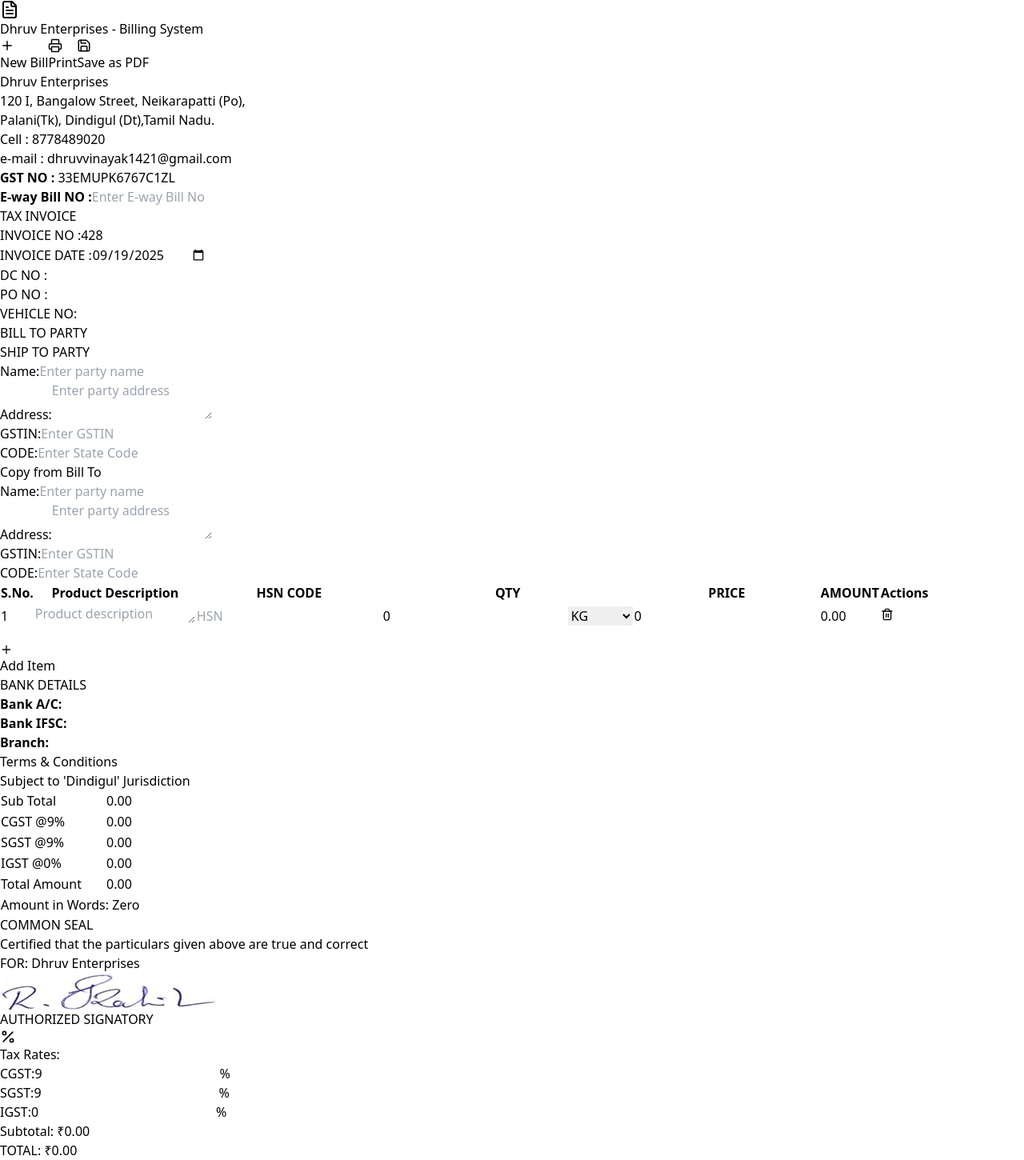
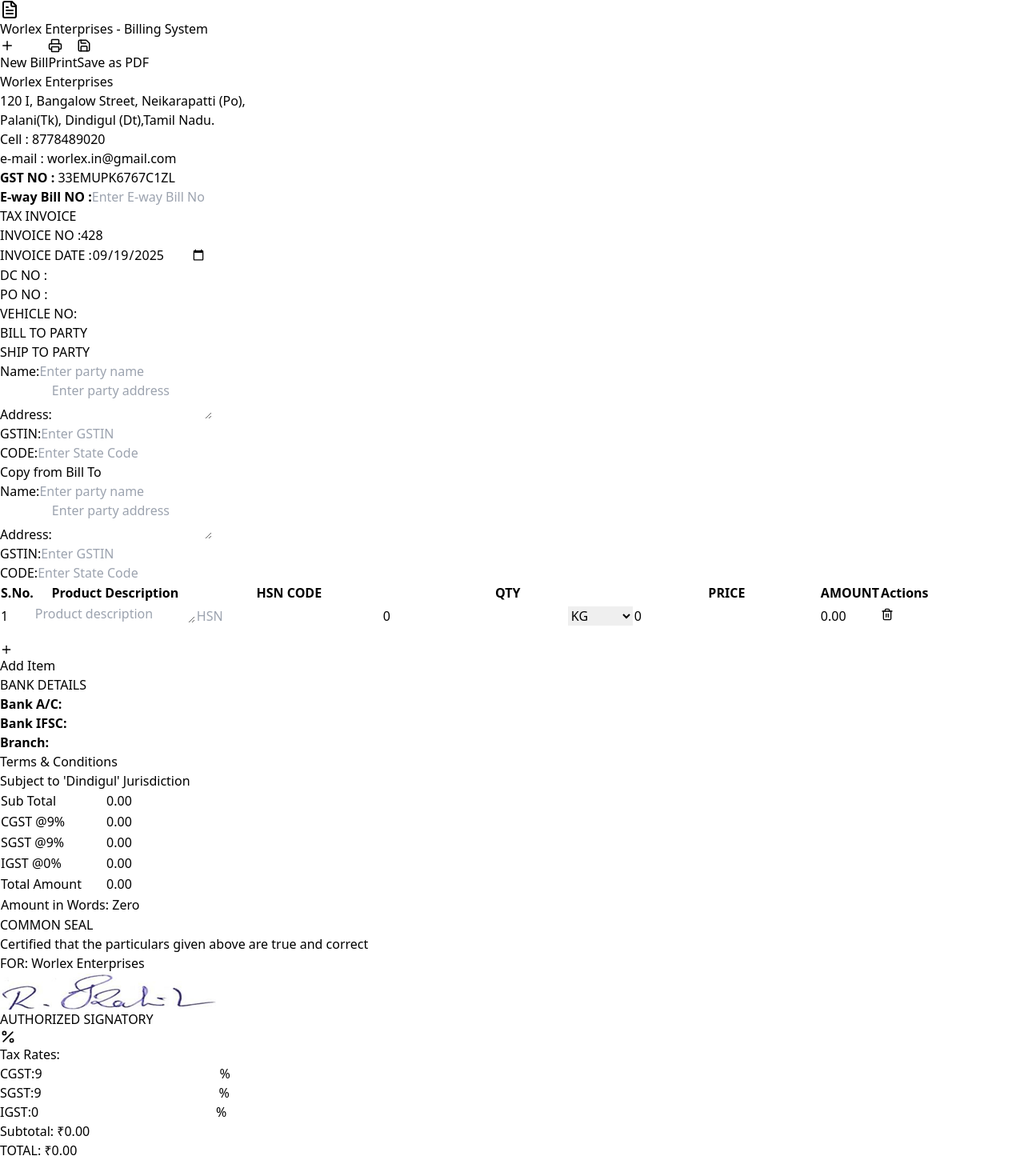
Before and after one commit to nkprannesh12/dhruv_enterprises, a React (Vite) app: page / in a window 1280 px wide. Shown: the whole page at 80% size. Built offline with nearby package versions, Linux system fonts and the light colour scheme; the HTML template or start-up script is replaced by a standard one.

Commit message:
Changed the company name

```diff
--- a/src/components/BillingApp.jsx
+++ b/src/components/BillingApp.jsx
@@ -141,7 +141,7 @@
                     {/* Header Controls */}
                     <div className="bg-blue-600 text-white p-4 print:hidden">
                         <div className="flex flex-col sm:flex-row sm:justify-between sm:items-center gap-4">
-                            <h1 className="text-xl font-bold flex items-center gap-2 self-center"><FileText size={24} /> Dhruv Enterprises - Billing System</h1>
+                            <h1 className="text-xl font-bold flex items-center gap-2 self-center"><FileText size={24} /> Worlex Enterprises - Billing System</h1>
                             <div className="grid grid-cols-1 sm:flex sm:flex-row gap-2 w-full sm:w-auto">
                                 <button onClick={generateNewInvoice} className="bg-green-500 hover:bg-green-600 px-4 py-2 rounded flex items-center justify-center gap-2"><Plus size={18} /> New Bill</button>
                                 <button onClick={handlePrint} className="bg-sky-500 hover:bg-sky-600 px-4 py-2 rounded flex items-center justify-center gap-2"><Printer size={18} /> Print</button>
@@ -155,12 +155,12 @@
                         <div className="border-2 border-black mb-4">
                             <div className="flex flex-col sm:flex-row">
                                 <div className="flex-1 p-4 border-b-2 sm:border-b-0 sm:border-r-2 border-black">
-                                    <h2 className="text-xl font-bold text-center mb-2">Dhruv Enterprises</h2>
+                                    <h2 className="text-xl font-bold text-center mb-2">Worlex Enterprises</h2>
                                     <div className="text-sm space-y-1">
                                         <p>120 I, Bangalow Street, Neikarapatti (Po),</p>
                                         <p>Palani(Tk), Dindigul (Dt),Tamil Nadu.</p>
                                         <p>Cell : 8778489020</p>
-                                        <p>e-mail : dhruvvinayak1421@gmail.com</p>
+                                        <p>e-mail : worlex.in@gmail.com</p>
                                         <p><strong>GST NO :</strong> 33EMUPK6767C1ZL</p>
                                         {/* MODIFICATION 3: Make the E-way Bill field an editable input */}
                                         <p>
@@ -370,7 +370,7 @@
                                 <div className="flex-1 p-4 text-center">
                                     <div className="h-24 flex flex-col justify-between">
                                         <div className="text-center text-xs p-1 border-b-2 border-black">Certified that the particulars given above are true and correct</div>
-                                        <div><p className="font-bold text-sm">FOR: Dhruv Enterprises</p></div>
+                                        <div><p className="font-bold text-sm">FOR: Worlex Enterprises</p></div>
                                         <div className="h-23 flex flex-col justify-end items-center"><img src={signatureImage} alt="Signature" className="h-5" /></div>
                                         <div><p className="font-bold text-sm">AUTHORIZED SIGNATORY</p></div>
                                     </div>
```
